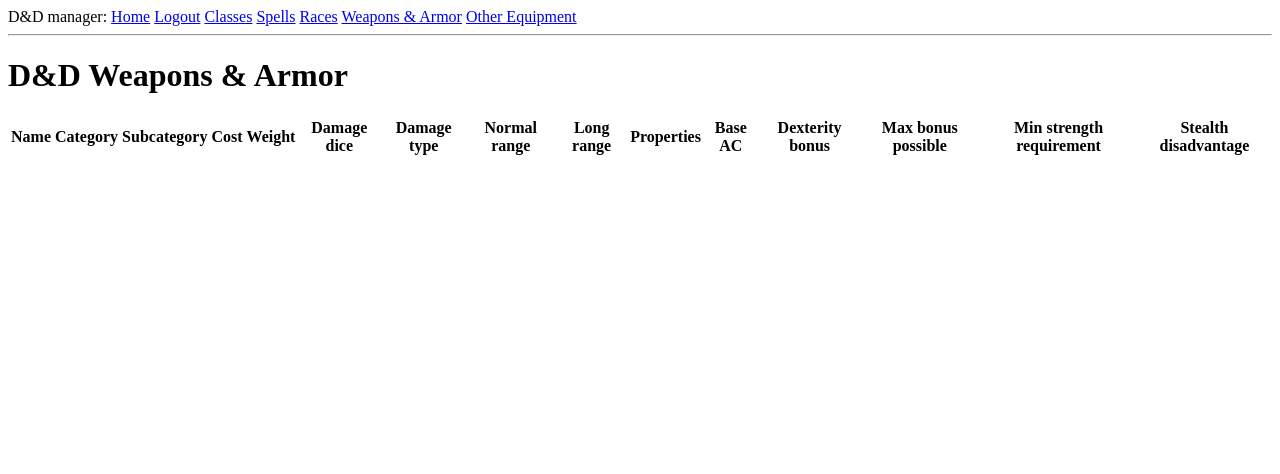
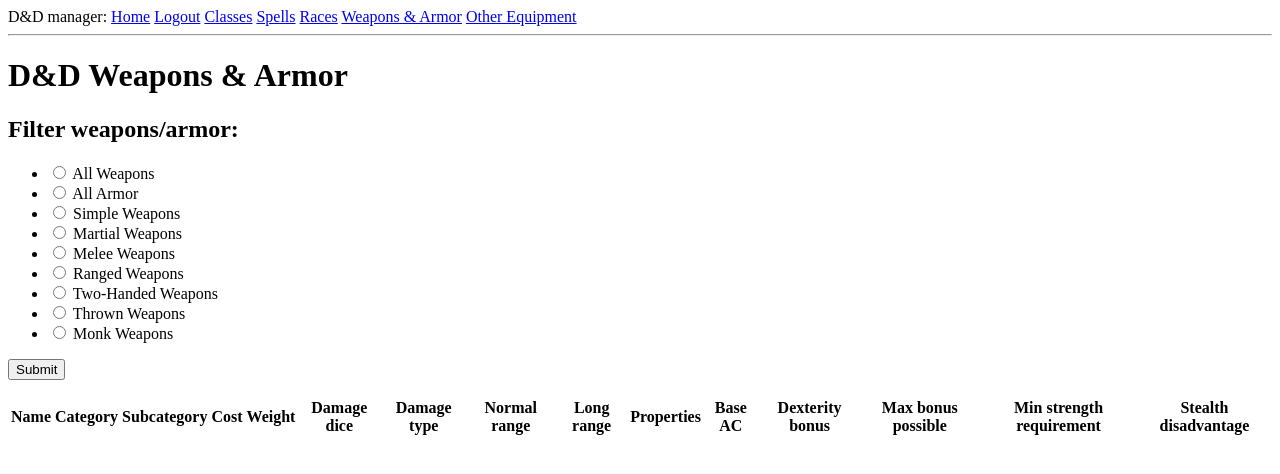
Before and after one commit to shenles/dndmanager, a Flask app: page /dndweaponsarmor in a window 1280 px wide. Shown: the top 474 px of the page. Run offline with Flask 2, Linux system fonts and the light colour scheme; a user stored in the database is signed in; tables that the repository leaves empty hold one stand-in row (values such as "Sample post"); lists and menus that the app fills with data are empty; parts of the project's set-up code (start-up, migrations or seed data) failed here and were passed over.

Commit message:
add weapons/armor filtering

```diff
--- a/app/forms.py
+++ b/app/forms.py
@@ -46,3 +46,8 @@
     equip_categories = ['All Adventuring Gear', 'All Tools', 'All Mounts and Vehicles', 'Artisan\'s Tools', 'Equipment Packs', 'Kits', 'Musical Instrument', 'Gaming Sets', 'Druidic Foci', 'Holy Symbols', 'Standard Gear', 'Ammunition']
     category_list = RadioField('Category/Subcategory', choices=equip_categories)
     submit = SubmitField('Filter equipment')
+
+class WeaponArmorFilterForm(FlaskForm):
+    weaponarmor_categories = ['All Weapons', 'All Armor', 'Simple Weapons', 'Martial Weapons', 'Melee Weapons', 'Ranged Weapons', 'Two-Handed Weapons', 'Thrown Weapons', 'Monk Weapons']
+    category_list = RadioField('Category', choices=weaponarmor_categories)
+    submit = SubmitField('Filter weapons & armor')
--- a/app/routes.py
+++ b/app/routes.py
@@ -2,7 +2,7 @@
 from werkzeug.urls import url_parse
 from app import app, db
 from flask_login import login_required
-from app.forms import LoginForm, RegistrationForm, SpellFilterForm, EquipFilterForm
+from app.forms import LoginForm, RegistrationForm, SpellFilterForm, EquipFilterForm, WeaponArmorFilterForm
 from flask_login import current_user, login_user, logout_user
 from app.models import User, Character, Dndclass, Dndspell, Dndrace, Dndequipment
 
@@ -90,13 +90,28 @@
     ddequip = Dndequipment.query.filter(Dndequipment.maincategory.notin_(['Weapon', 'Armor']))
     return render_template('dndequipment.html', title='D&D Equipment', form=form, allequip=ddequip)
 
-@app.route('/dndweaponsarmor')
+@app.route('/dndweaponsarmor', methods=['GET', 'POST'])
 @login_required
 def dndweaponsarmor():
     if not current_user:
         return render_template('dndweaponsarmor.html', title='Weapons & Armor')
+    form = WeaponArmorFilterForm()
+    if form.is_submitted():
+        selected_radio = form.category_list.data
+        if "Weapon" in selected_radio and "All" in selected_radio: # e.g. "All Weapons"
+            desired_equip = Dndequipment.query.filter(Dndequipment.maincategory.contains("Weapon"))
+        elif "Weapon" in selected_radio: # e.g. "Melee Weapons" or "Monk Weapons"
+            search_list = selected_radio.split()
+            search_string = search_list[0] # e.g. "Melee"
+            if search_string in ['Simple', 'Martial', 'Melee', 'Ranged']:
+                desired_equip = Dndequipment.query.filter(Dndequipment.secondcategory.contains(search_string))
+            else:
+                desired_equip = Dndequipment.query.filter(Dndequipment.properties.contains(search_string))
+        else:
+            desired_equip = Dndequipment.query.filter(Dndequipment.maincategory.contains("Armor"))
+        return render_template('dndweaponsarmor.html', title='D&D Weapons & Armor', form=form, selectedequip=desired_equip)
     ddequip = Dndequipment.query.filter(Dndequipment.maincategory.in_(['Weapon', 'Armor']))
-    return render_template('dndweaponsarmor.html', title='D&D Weapons & Armor', allequip=ddequip)
+    return render_template('dndweaponsarmor.html', title='D&D Weapons & Armor', form=form, allequip=ddequip)
 
 @app.route('/dndspells', methods=['GET', 'POST'])
 @login_required
--- a/app/templates/dndweaponsarmor.html
+++ b/app/templates/dndweaponsarmor.html
@@ -2,6 +2,14 @@
 
 {% block content %}
     <h1>D&D Weapons & Armor</h1>
+    <div>
+    <h2>Filter weapons/armor:</h2>
+    <form method="post">
+        {{ form.hidden_tag() }}
+        {{ form.category_list }}
+        <button type="submit">Submit</button>
+    </form>
+    </div>
     <div>
     {% if allequip %}
     <table>
```
